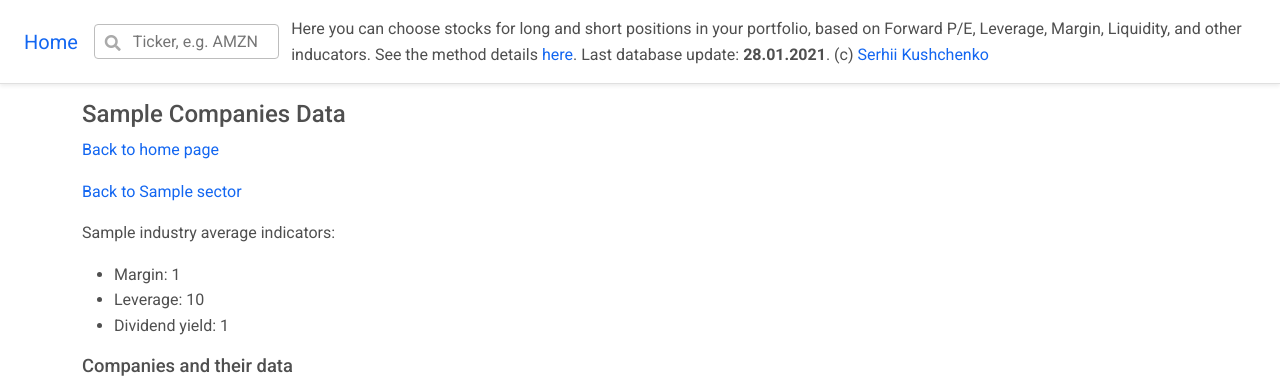
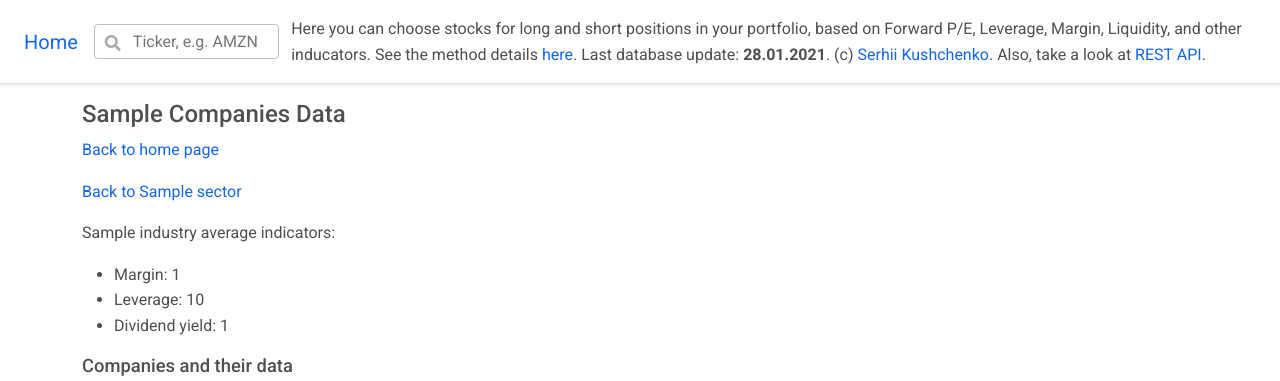
Before and after one commit to s-kust/StocksAggregateDashboard, a Django app: a page that uses stocks/templates/_base.html in a window 1280 px wide. Shown: the top 381 px of the page. Run offline with Django 3.2, Linux system fonts and the light colour scheme; tables that the repository leaves empty hold one stand-in row (values such as "Sample post"); some libraries are stand-ins or nearby versions.

Commit message:
Added link to API to the _base template

```diff
--- a/api/urls.py
+++ b/api/urls.py
@@ -3,7 +3,6 @@
 from django.urls import path
 from .views import SectorsList, SectorDetail, IndustryDetail, TickerDetail
 from rest_framework.urlpatterns import format_suffix_patterns
-
 
 urlpatterns = [
 path('', SectorsList.as_view()),
--- a/myapp/urls.py
+++ b/myapp/urls.py
@@ -20,7 +20,7 @@ from django.conf import settings
 
 urlpatterns = [
     path('admin/', admin.site.urls),
+    path('api/v2/', include('api.urls')),
     path('', include('stocks.urls')),
-    path('api/', include('api.urls')),
     path('__debug__/', include(debug_toolbar.urls)),
 ]
--- a/stocks/templates/_base.html
+++ b/stocks/templates/_base.html
@@ -72,7 +72,7 @@ font-weight-normal">Home</a>
     <input type="text" class="form-control" placeholder="Ticker, e.g. AMZN" onkeydown="search(this)" />
 </div>
 
-<div class="container-fluid">Here you can choose stocks for long and short positions in your portfolio, based on Forward P/E, Leverage, Margin, Liquidity, and other inducators. See the method details <a href="{% url 'about' %}">here</a>. Last database update: <b>28.01.2021</b>. (c) <a href="https://www.linkedin.com/in/kushchenko/">Serhii Kushchenko</a></div>
+<div class="container-fluid">Here you can choose stocks for long and short positions in your portfolio, based on Forward P/E, Leverage, Margin, Liquidity, and other inducators. See the method details <a href="{% url 'about' %}">here</a>. Last database update: <b>28.01.2021</b>. (c) <a href="https://www.linkedin.com/in/kushchenko/">Serhii Kushchenko</a>. Also, take a look at <a href="http://stocks.pp.ua/api/v2/">REST API</a>.</div>
 
 </div>
 </header>
--- a/stocks/urls.py
+++ b/stocks/urls.py
@@ -1,5 +1,5 @@
 # stocks/urls.py
-from django.urls import path
+from django.urls import path, include
 from .views import HomePageView, SearchResultsListView
 from django.views.generic import TemplateView
 from . import views
@@ -12,4 +12,5 @@ path('industry/<slug:slug>/', views.industrydetail, name='industrydetail'), # le
 path('company/<slug:ticker>/', views.companydetail, name='companydetail'),
 path('search/', SearchResultsListView.as_view(), name='search_results'),
 path('about/', TemplateView.as_view(template_name="about.html"), name='about'),
+# path('api/v2/', include('api.urls')),
 ]
```
